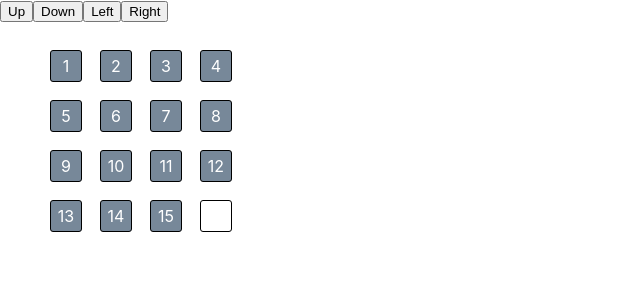
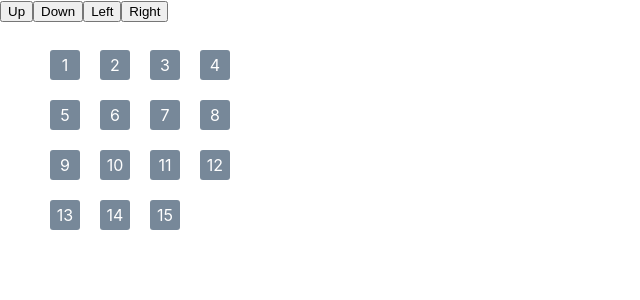
Before and after one commit to PierceLanternStudios/15tile, a React (Create React App) app: page / in a window 1280 px wide. Shown: the top 300 px of the page, without its empty margins (0-640 px from the left). Built offline with nearby package versions, Linux system fonts and the light colour scheme.

Commit message:
sorted list of cells to ensure consistent ordering in DOM, guaranteeing animations

```diff
--- a/src/features/game/game.module.css
+++ b/src/features/game/game.module.css
@@ -15,7 +15,6 @@
 .emptyCell {
   width: 30px;
   height: 30px;
-  border: 1px solid black;
   border-radius: 3px;
 }
 
--- a/src/features/game/game.tsx
+++ b/src/features/game/game.tsx
@@ -36,6 +36,8 @@ export function GameBoard() {
     row.map((cell, colIdx) => ({ val: cell, row: rowIdx, col: colIdx }))
   );
 
+  flatCells.sort((a, b) => a.val - b.val);
+
   // render the grid:
   return (
     <div>
```
